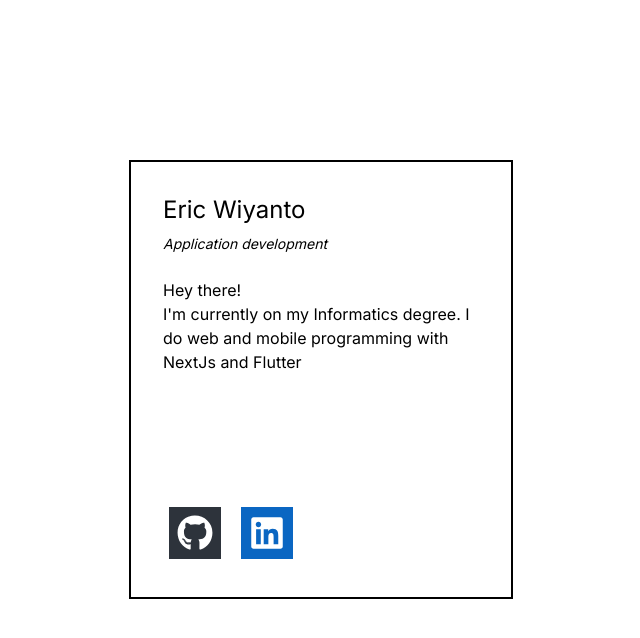
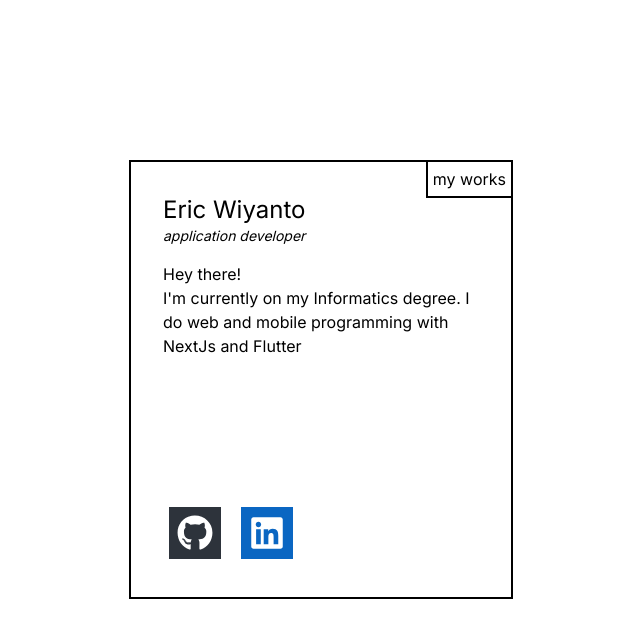
Before and after one commit to wiyantoeric/portfolio, a Next.js app: page / in a window 1280 px wide. Shown: the top 638 px of the page, without its empty margins (319-959 px from the left). Built offline with nearby package versions, Linux system fonts and the light colour scheme.

Commit message:
feat: add works button

```diff
--- a/src/components/ProfileCard.jsx
+++ b/src/components/ProfileCard.jsx
@@ -1,12 +1,20 @@
+import Link from "next/link";
 import GithubIcon from "./icon/GithubIcon";
 import LinkedinIcon from "./icon/LinkedinIcon";
 
 function ProfileCard() {
   return (
-    <div className="flex aspect-[7/8] w-96 flex-col border-2 border-black p-8">
-      <div className="flex flex-col justify-start ">
+    <div className="relative flex aspect-[7/8] w-96 flex-col border-2 border-black p-8">
+      <Link href={'/works'} className="group absolute right-0 top-0 flex origin-top-right cursor-pointer flex-row gap-2">
+        <div className="border-b-2 border-l-2 border-black group-hover:bg-black">
+          <p className="border border-white border-opacity-0 p-1 group-hover:border-opacity-100 group-hover:text-white">
+            my works
+          </p>
+        </div>
+      </Link>
+      <div className="flex flex-col justify-start">
         <p className="text-2xl">Eric Wiyanto</p>
-        <p className="my-2 text-sm italic">Application development</p>
+        <p className="text-sm italic">application developer</p>
         <p className="my-4 whitespace-pre-line">
           {
             "Hey there!\n I'm currently on my Informatics degree. I do web and mobile programming with NextJs and Flutter"
```
